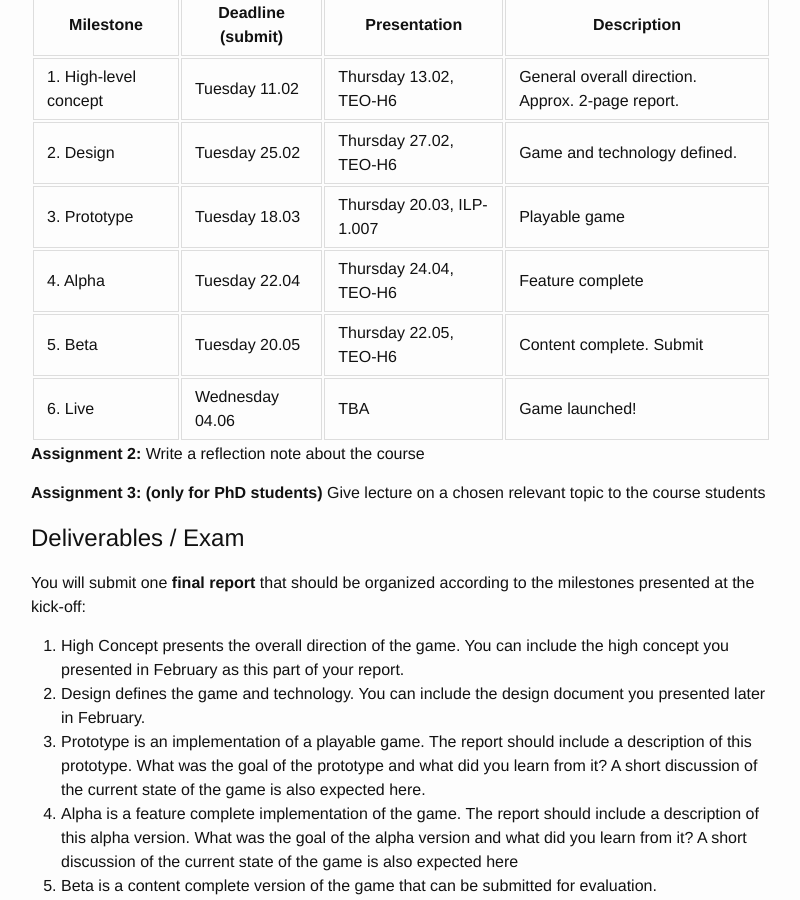
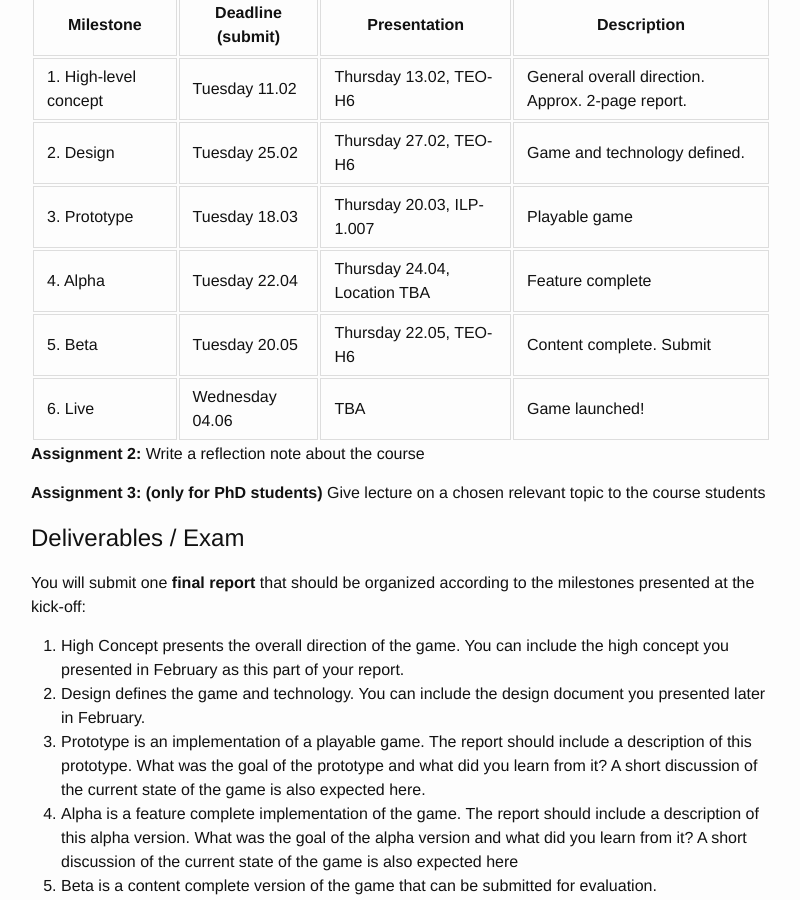
Before and after one commit to uit-gamelab/Spring25, a Jekyll site: the page built from index.md, in a window 1280 px wide and 900 px high, scrolled down 3581 px. Shown: the whole window, without its empty margins (239-1039 px from the left). Built offline with Jekyll 4.4.1, drawn with Linux system fonts in a browser that asks for light colours; our own code applies the rules of GitHub Pages for plain Markdown files.

Commit message:
Update index.md

```diff
--- a/index.md
+++ b/index.md
@@ -110,9 +110,9 @@ Submit and present project milestones:
 | 1. High-level concept | Tuesday 11.02 		| Thursday 13.02, TEO-H6| General overall direction. Approx. 2-page report. |
 | 2. Design             | Tuesday 25.02 		| Thursday 27.02, TEO-H6 | Game and technology defined.  |
 | 3. Prototype          | Tuesday 18.03 		| Thursday 20.03, ILP-1.007 | Playable game |
-| 4. Alpha              | Tuesday 22.04 		| Thursday 24.04, TEO-H6 | Feature complete |
+| 4. Alpha              | Tuesday 22.04 		| Thursday 24.04, Location TBA | Feature complete |
 | 5. Beta               | Tuesday 20.05		 	| Thursday 22.05, TEO-H6 | Content complete. Submit |
-| 6. Live               | Wednesday 04.06 		| TBA   | Game launched! |
+| 6. Live               | Wednesday 04.06 	| TBA   | Game launched! |
 
 **Assignment 2:**
 Write a reflection note about the course
```
